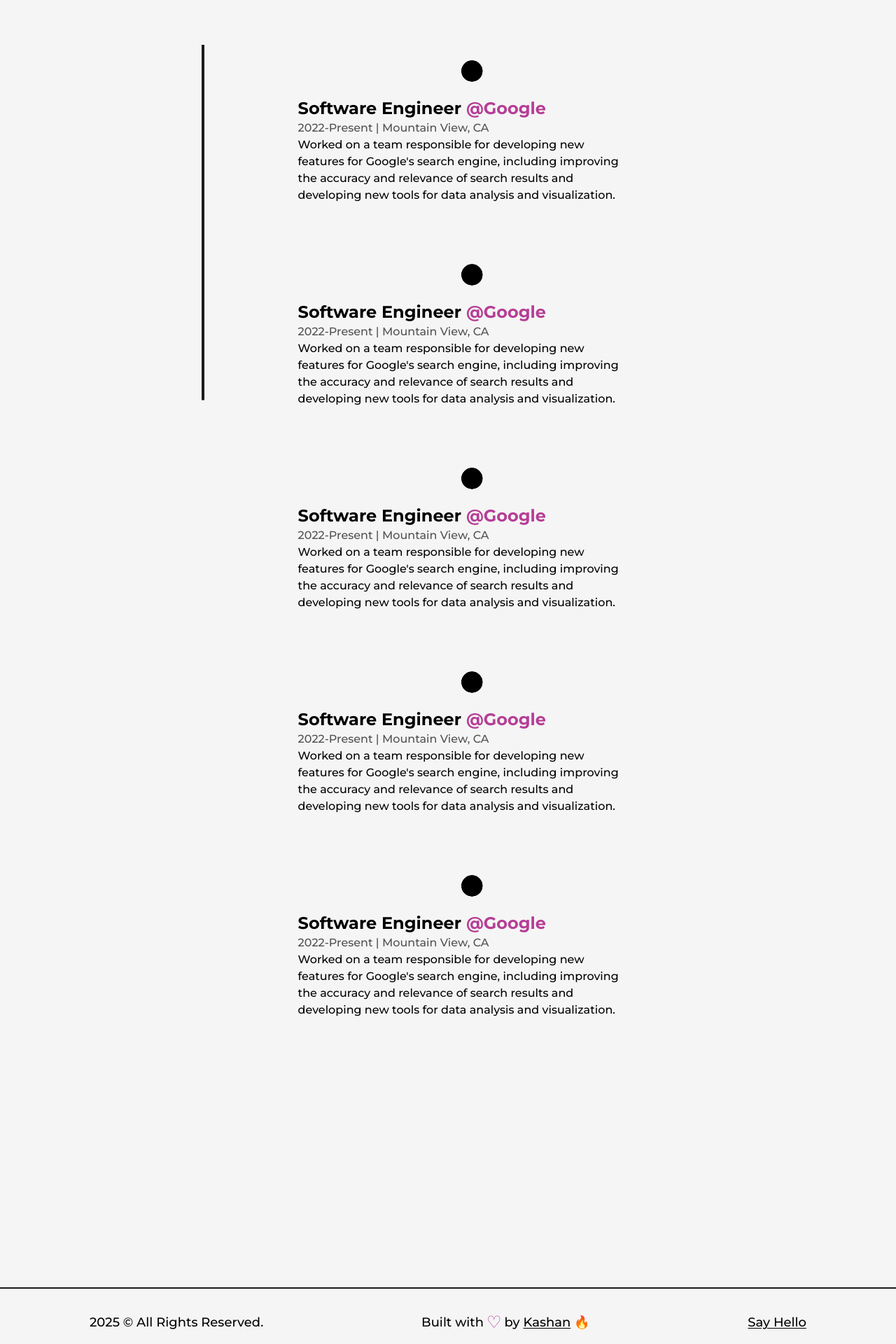
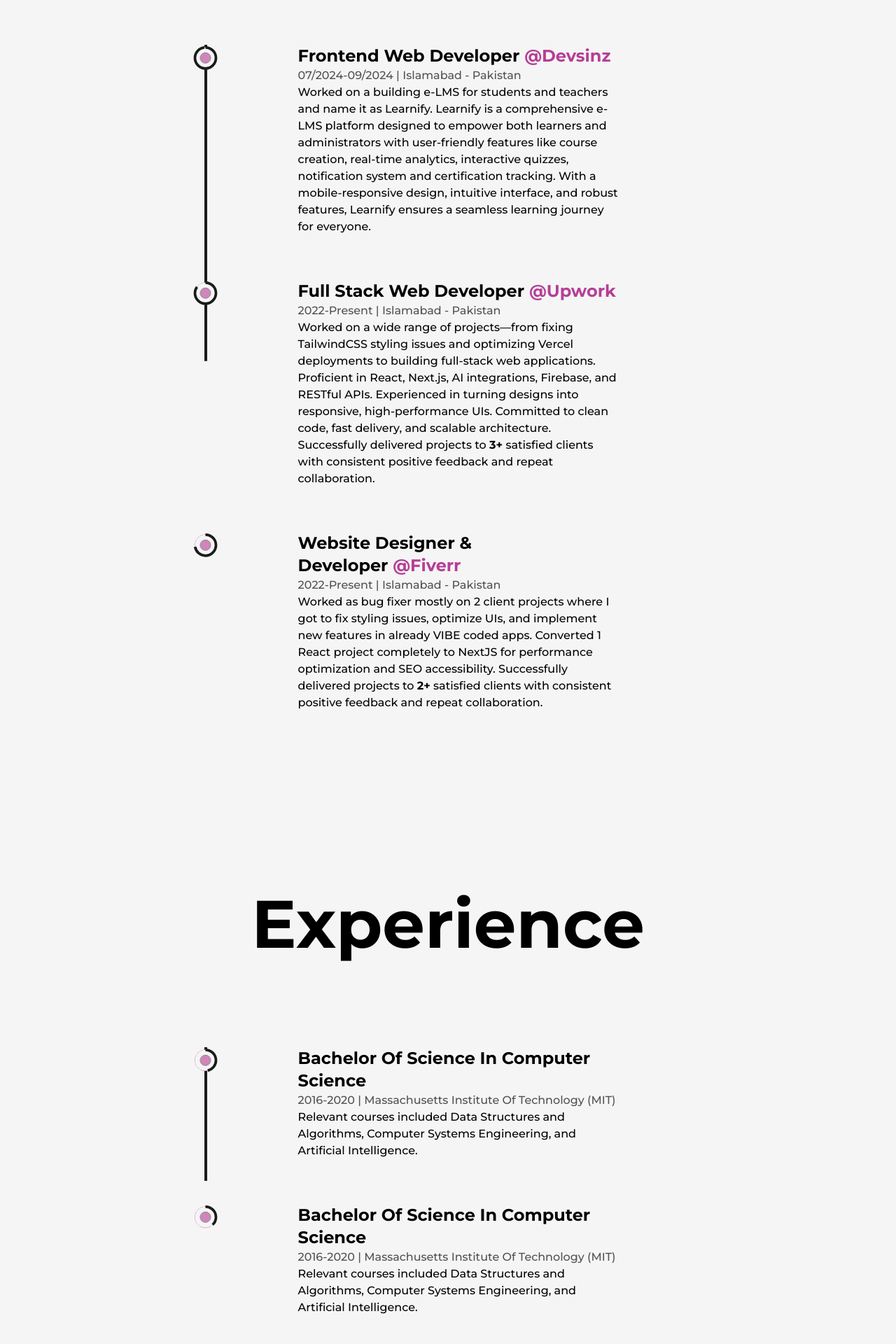
Before and after one commit to Kashan-2912/portfolio-website, a Next.js app: page /about in a window 1280 px wide. Shown: the part 2500-4420 px from the top of the page at 70% size. Built offline with nearby package versions, Linux system fonts and the light colour scheme.

Commit message:
experience section done

```diff
--- a/src/app/about/page.jsx
+++ b/src/app/about/page.jsx
@@ -1,5 +1,6 @@
 import AnimatedNumber from "@/components/AnimatedNumber";
 import AnimatedText from "@/components/AnimatedText";
+import Education from "@/components/Education";
 import Experience from "@/components/Experience";
 import Layout from "@/components/Layout";
 import Skills from "@/components/Skills";
@@ -81,6 +82,7 @@
 
         <Skills />
         <Experience />
+        <Education />
         </Layout>
       </main>
     </>
--- /dev/null
+++ b/src/components/Education.jsx
@@ -0,0 +1,90 @@
+"use client";
+
+import { motion, useScroll } from "framer-motion";
+import React, { useRef } from "react";
+import LiIcon from "./LiIcon";
+
+const Details = ({ type, time, place, info }) => {
+  const ref = useRef(null);
+  return (
+    <li
+      ref={ref}
+      className="my-8 first:mt-0 last:mb-0 w-[60%] mx-auto flex flex-col items-center justify-between"
+    >
+      <LiIcon reference={ref} />
+      <motion.div
+        initial={{ y: 50 }}
+        whileInView={{ y: 0 }}
+        transition={{ duration: 0.5, type: "spring" }}
+      >
+        <h3 className="capitalize text-2xl font-bold">
+          {type}
+        </h3>
+        <span className="capitalize font-medium text-dark/75">
+          {time} | {place}
+        </span>
+
+        <p className="font-medium w-full">{info}</p>
+      </motion.div>
+    </li>
+  );
+};
+
+const Education = () => {
+  const ref = useRef(null);
+  const { scrollYProgress } = useScroll({
+    target: ref,
+    offset: ["start end", "center start"],
+  });
+
+  return (
+    <div className="my-64">
+      <h2 className="font-bold text-8xl mb-32 w-full text-center">
+        Experience
+      </h2>
+
+      <div ref={ref} className="w-[75%] mx-auto relative">
+        <motion.div
+          style={{ scaleY: scrollYProgress }}
+          className="absolute left-9 top-0 w-[4px] h-full bg-dark origin-top"
+        />
+
+        <ul className="w-full flex flex-col items-start justify-between ml-4">
+          <Details
+            type="Bachelor Of Science In Computer Science"
+            time="2016-2020"
+            place="Massachusetts Institute Of Technology (MIT)"
+            info="Relevant courses included Data Structures and Algorithms, Computer Systems Engineering, and Artificial
+Intelligence."
+          />
+
+          <Details
+            type="Bachelor Of Science In Computer Science"
+            time="2016-2020"
+            place="Massachusetts Institute Of Technology (MIT)"
+            info="Relevant courses included Data Structures and Algorithms, Computer Systems Engineering, and Artificial
+Intelligence."
+          />
+
+          <Details
+            type="Bachelor Of Science In Computer Science"
+            time="2016-2020"
+            place="Massachusetts Institute Of Technology (MIT)"
+            info="Relevant courses included Data Structures and Algorithms, Computer Systems Engineering, and Artificial
+Intelligence."
+          />
+
+          <Details
+            type="Bachelor Of Science In Computer Science"
+            time="2016-2020"
+            place="Massachusetts Institute Of Technology (MIT)"
+            info="Relevant courses included Data Structures and Algorithms, Computer Systems Engineering, and Artificial
+Intelligence."
+          />
+        </ul>
+      </div>
+    </div>
+  );
+};
+
+export default Education;
--- a/src/components/Experience.jsx
+++ b/src/components/Experience.jsx
@@ -1,37 +1,48 @@
-"use client"
+"use client";
 
 import { motion, useScroll } from "framer-motion";
 import React, { useRef } from "react";
 import LiIcon from "./LiIcon";
 
 const Details = ({ position, company, companyLink, time, address, work }) => {
+  const ref = useRef(null);
   return (
-    <li className="my-8 first:mt-0 last:mb-0 w-[60%] mx-auto flex flex-col items-center justify-between">
-        <LiIcon />
-      <div>
+    <li
+      ref={ref}
+      className="my-8 first:mt-0 last:mb-0 w-[60%] mx-auto flex flex-col items-center justify-between"
+    >
+      <LiIcon reference={ref} />
+      <motion.div
+        initial={{ y: 50 }}
+        whileInView={{ y: 0 }}
+        transition={{ duration: 0.5, type: "spring" }}
+      >
         <h3 className="capitalize text-2xl font-bold">
           {position}&nbsp;
-          <a href={companyLink} target="_blank" className="text-primary capitalize">@{company}</a>
+          <a
+            href={companyLink}
+            target="_blank"
+            className="text-primary capitalize"
+          >
+            @{company}
+          </a>
         </h3>
         <span className="capitalize font-medium text-dark/75">
           {time} | {address}
         </span>
 
         <p className="font-medium w-full">{work}</p>
-      </div>
+      </motion.div>
     </li>
   );
 };
 
 const Experience = () => {
-
-    const ref = useRef(null)
-    const { scrollYProgress } = useScroll(
-        {
-            target: ref,
-            offset: ["start end", "center start"]
-        }
-    )
+  const ref = useRef(null);
+  const { scrollYProgress } = useScroll({
+    target: ref,
+    offset: ["start end", "center start"],
+  });
 
   return (
     <div className="my-64">
@@ -40,66 +51,63 @@
       </h2>
 
       <div ref={ref} className="w-[75%] mx-auto relative">
-
         <motion.div
-        style={{scaleY: scrollYProgress}}
-        className="absolute left-8 top-0 w-[4px] h-full bg-dark origin-top" />
+          style={{ scaleY: scrollYProgress }}
+          className="absolute left-9 top-0 w-[4px] h-full bg-dark origin-top"
+        />
 
         <ul className="w-full flex flex-col items-start justify-between ml-4">
           <Details
-            position="Software Engineer"
-            company="Google"
-            companyLink={"https://about.google/"}
-            time="2022-Present"
-            address="Mountain View, CA"
-            work="Worked on a team responsible for developing new features for Google's
-search engine, including improving the accuracy and relevance of search results and
-developing new tools for data analysis and visualization."
+            position="Frontend Web Developer"
+            company="Devsinz"
+            companyLink={
+              "https://www.linkedin.com/company/devsinz-intern-connect"
+            }
+            time="07/2024-09/2024"
+            address="Islamabad - Pakistan"
+            work="Worked on a building e-LMS for students and teachers and name it as Learnify. Learnify is a comprehensive e-LMS platform designed to empower both learners and administrators with user-friendly features like course creation, real-time analytics, interactive quizzes, notification system and certification tracking. With a mobile-responsive design, intuitive interface, and robust features, Learnify ensures a seamless learning journey for everyone."
           />
 
           <Details
-            position="Software Engineer"
-            company="Google"
-            companyLink={"https://about.google/"}
+            position="Full Stack Web Developer"
+            company="Upwork"
+            companyLink={"https://www.upwork.com/"}
             time="2022-Present"
-            address="Mountain View, CA"
-            work="Worked on a team responsible for developing new features for Google's
-search engine, including improving the accuracy and relevance of search results and
-developing new tools for data analysis and visualization."
+            address="Islamabad - Pakistan"
+            work={
+              <>
+                Worked on a wide range of projects—from fixing TailwindCSS
+                styling issues and optimizing Vercel deployments to building
+                full-stack web applications. Proficient in React, Next.js, AI
+                integrations, Firebase, and RESTful APIs. Experienced in turning
+                designs into responsive, high-performance UIs. Committed to
+                clean code, fast delivery, and scalable architecture.
+                Successfully delivered projects to <strong>3+</strong> satisfied
+                clients with consistent positive feedback and repeat
+                collaboration.
+              </>
+            }
           />
 
           <Details
-            position="Software Engineer"
-            company="Google"
-            companyLink={"https://about.google/"}
+            position="Website Designer & Developer"
+            company="Fiverr"
+            companyLink={"https://www.fiverr.com/"}
             time="2022-Present"
-            address="Mountain View, CA"
-            work="Worked on a team responsible for developing new features for Google's
-search engine, including improving the accuracy and relevance of search results and
-developing new tools for data analysis and visualization."
+            address="Islamabad - Pakistan"
+            work={
+              <>
+                Worked as bug fixer mostly on 2 client projects where I got to
+                fix styling issues, optimize UIs, and implement new features in
+                already VIBE coded apps. Converted 1 React project completely to
+                NextJS for performance optimization and SEO accessibility.
+                Successfully delivered projects to <strong>2+</strong> satisfied
+                clients with consistent positive feedback and repeat
+                collaboration.
+              </>
+            }
           />
 
-          <Details
-            position="Software Engineer"
-            company="Google"
-            companyLink={"https://about.google/"}
-            time="2022-Present"
-            address="Mountain View, CA"
-            work="Worked on a team responsible for developing new features for Google's
-search engine, including improving the accuracy and relevance of search results and
-developing new tools for data analysis and visualization."
-          />
-
-          <Details
-            position="Software Engineer"
-            company="Google"
-            companyLink={"https://about.google/"}
-            time="2022-Present"
-            address="Mountain View, CA"
-            work="Worked on a team responsible for developing new features for Google's
-search engine, including improving the accuracy and relevance of search results and
-developing new tools for data analysis and visualization."
-          />
         </ul>
       </div>
     </div>
--- a/src/components/LiIcon.jsx
+++ b/src/components/LiIcon.jsx
@@ -1,15 +1,33 @@
-import React from 'react'
+import { motion, useScroll } from "framer-motion";
+import React from "react";
 
-const LiIcon = () => {
+const LiIcon = ({reference}) => {
+
+  const { scrollYProgress } = useScroll({
+    target: reference,
+    offset: ["center end", "center center"],
+  });
+
   return (
-    <figure>
-        <svg width="75" height="75" viewBox='0 0 100 100'>
-            <circle cx="75" cy="50" r="20" />
-            <circle cx="75" cy="50" r="20" />
-            <circle cx="75" cy="50" r="20" />
-        </svg>
+    <figure className="absolute left-0 stroke-dark">
+      <svg className="-rotate-90" width="75" height="75" viewBox="0 0 100 100">
+        <circle
+          cx="75"
+          cy="50"
+          r="20"
+          className="stroke-primary stroke-1 fill-none"
+        />
+        <motion.circle
+          cx="75"
+          cy="50"
+          r="20"
+          className="stroke-[5px] fill-light"
+          style={{ pathLength: scrollYProgress }}
+        />
+        <circle cx="75" cy="50" r="10" className="stroke-1 fill-primary animate-pulse" />
+      </svg>
     </figure>
-  )
-}
+  );
+};
 
-export default LiIcon
+export default LiIcon;
```
